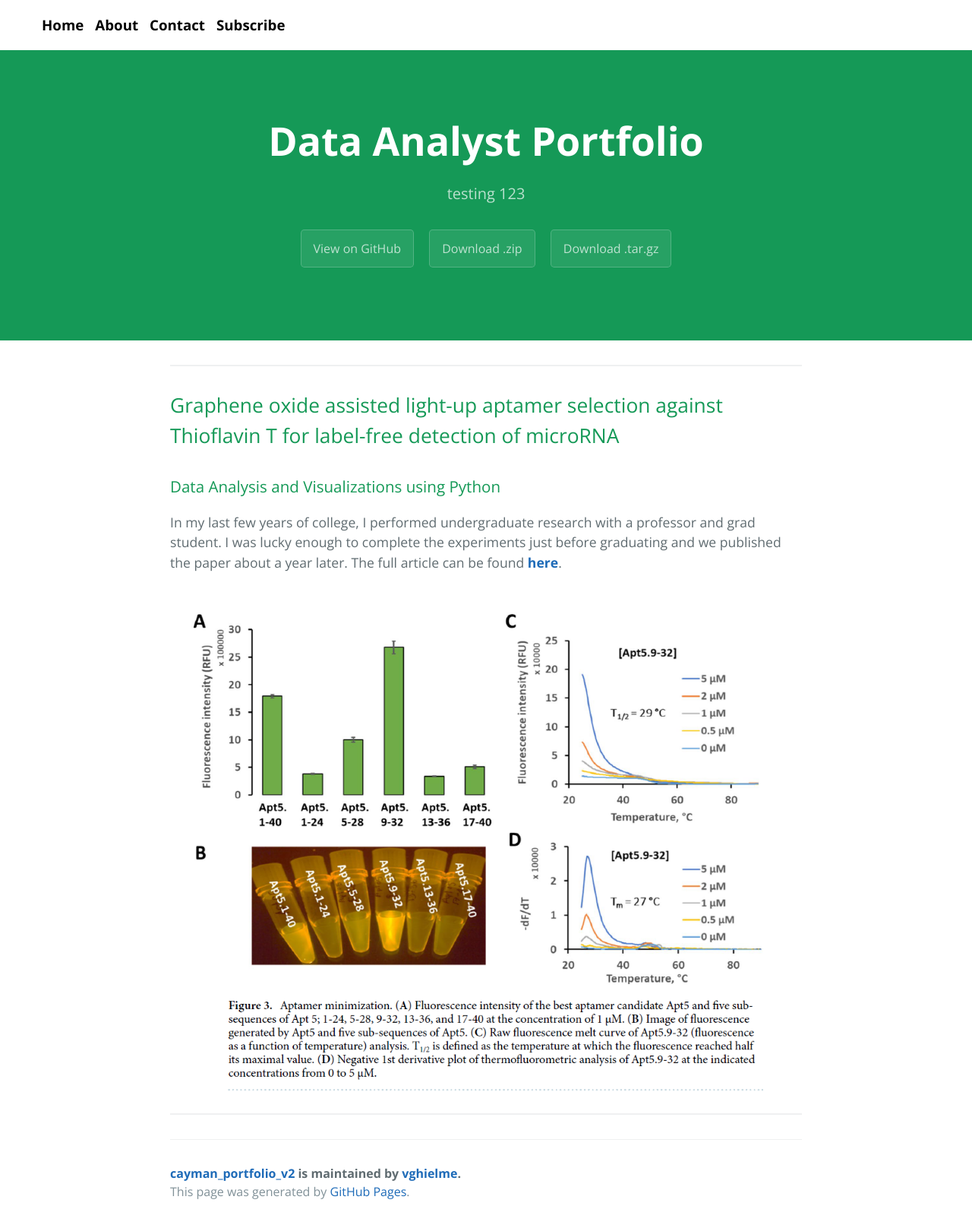
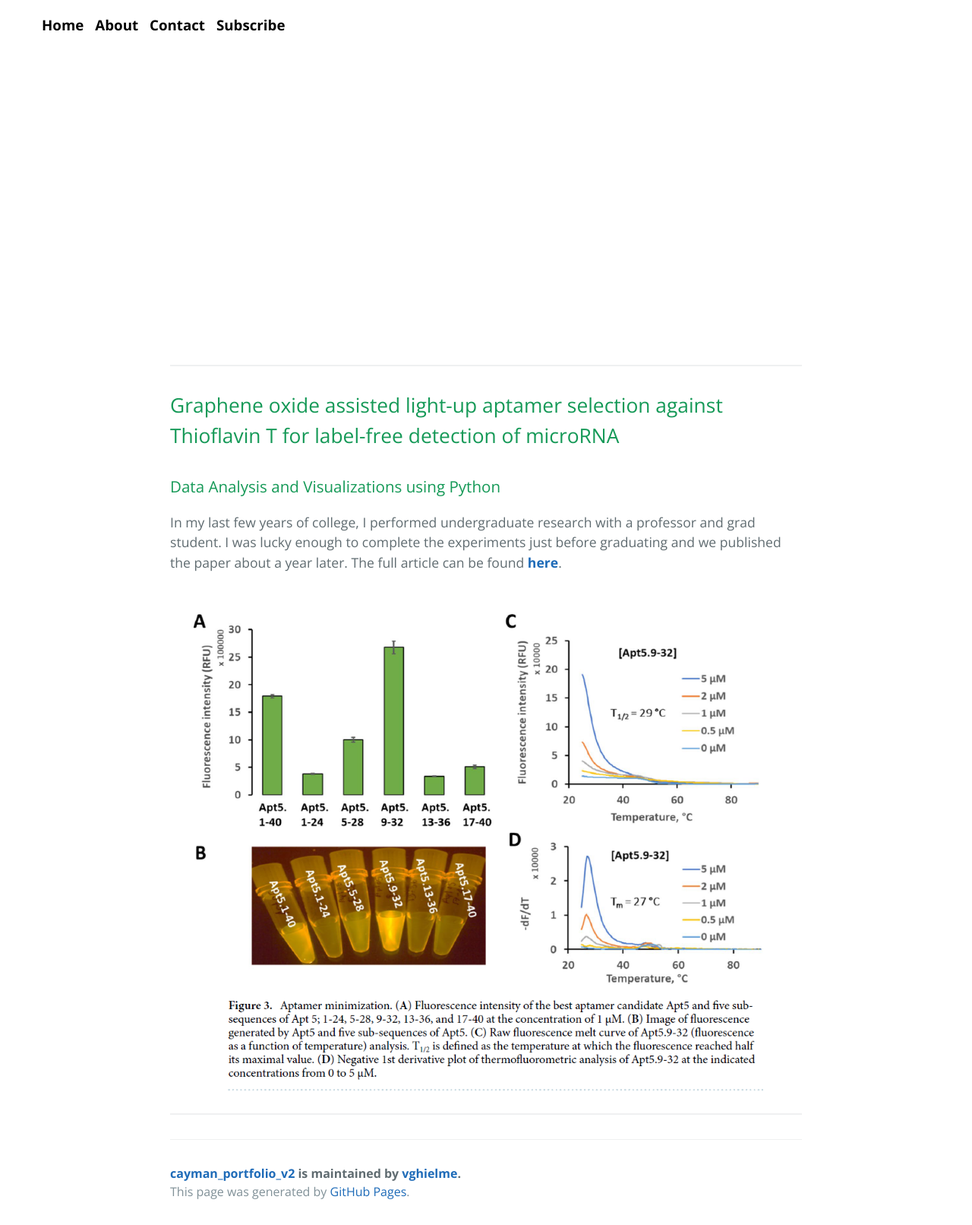
Before and after one commit to vghielme/cayman_portfolio_v2, a Jekyll site: the page built from index.md, in a window 1280 px wide. Shown: the whole page at 76% size. Built offline with Jekyll 4.4.1, drawn with Linux system fonts in a browser that asks for light colours.

Commit message:
Update header section
deleted background-color: $header-bg-color;

```diff
--- a/_sass/jekyll-theme-cayman.scss
+++ b/_sass/jekyll-theme-cayman.scss
@@ -108,7 +108,6 @@ a {
 .page-header {
   color: $header-heading-color;
   text-align: center;
-  background-color: $header-bg-color;
   background-image: url("thumbnail.png");
   background-size: 100% auto;
 
```
